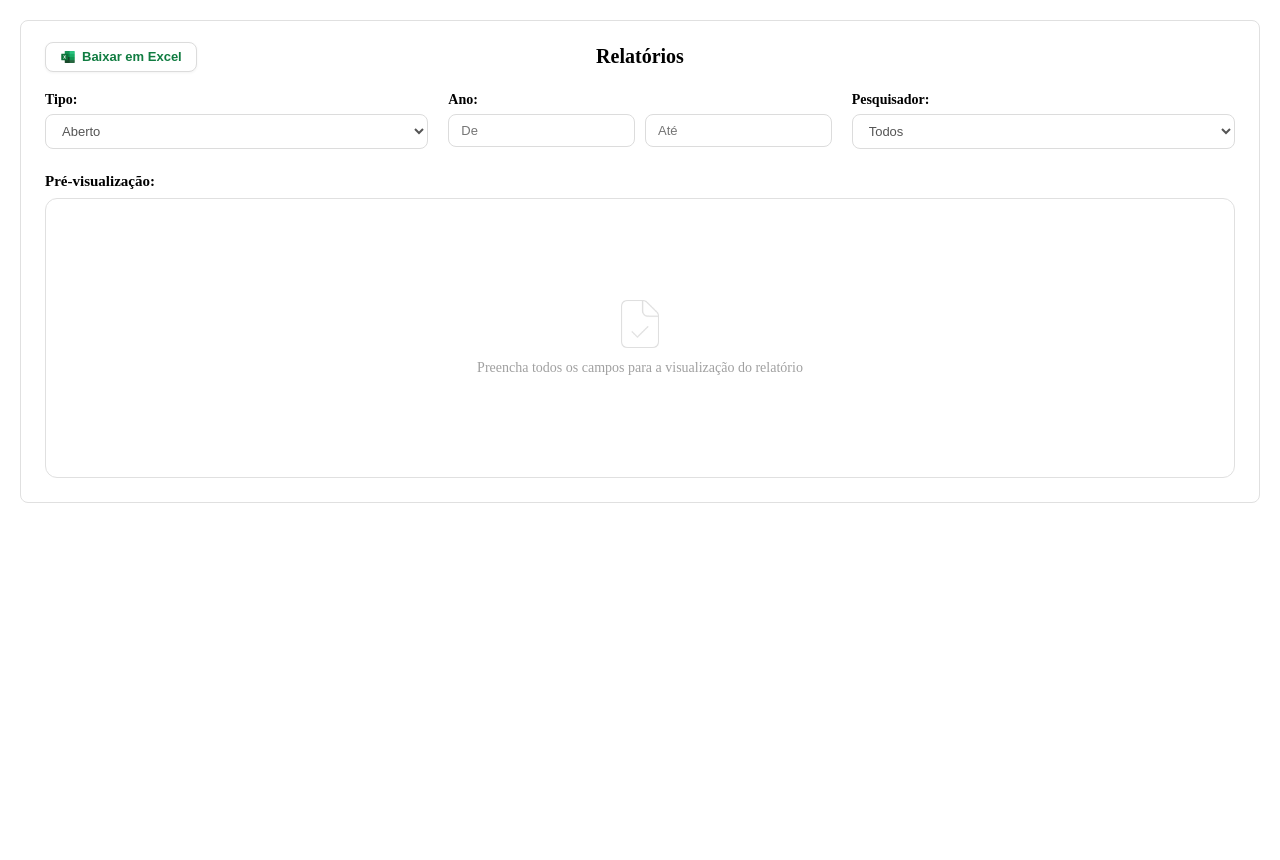
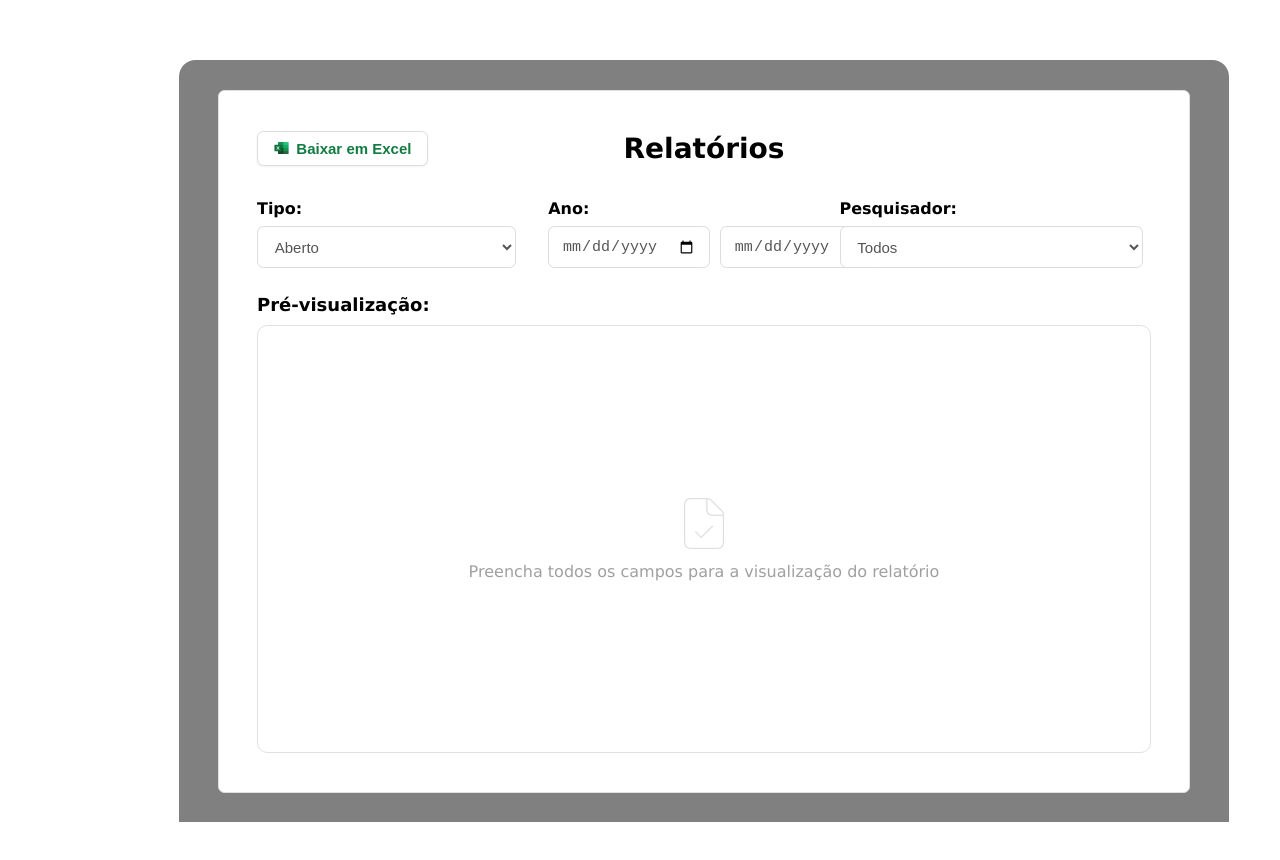
Before and after one commit to turma61senacc-netizen/Embrapa-61, a plain HTML site: page view/pages/comite/tela_inicial.html in a window 1280 px wide. Before the commit the page ends 800 px from the top, so only its background shows below. Drawn offline with Linux system fonts and the light colour scheme.

Commit message:
Terminei a tela inicial do comite, arrumando o css com vh e vw so estou esperando o menu

```diff
--- a/public/css/tela_inicial.css
+++ b/public/css/tela_inicial.css
@@ -1,131 +1,213 @@
-.comite-main--painel-principal {
+.comite-painelPrincipal--container--principal {
+    position: relative;
+    margin-left: 14vw;
+    margin-top: 7.5vh;
+    width: 82vw;
+    min-height: 92.6vh;
+    padding: 3.7vh 3vw;
+    background-color: grey;
+    border-top-left-radius: 1.3vw;
+    border-top-right-radius: 1.3vw;
+    box-sizing: border-box;
+    font-family: Verdana, Geneva, Tahoma, sans-serif;
+}
+
+.comite-painelPrincipal--painel--principal {
     width: 100%;
-  padding: 20px;
+    padding: 0;
     box-sizing: border-box;
     color: #333;
+    margin: 0;
 }
 
-.comite-main--container {
+.comite-painelPrincipal--container--geral {
     border: 1px solid #e0e0e0;
-  border-radius: 8px;
-  padding: 24px;
+    border-radius: 0.5vw;
+    padding: 4.8vh 3vw;
     background-color: #ffffff;
+    box-sizing: border-box;
+    min-height: 85vh;
 }
 
-.comite-main--header {
+.comite-painelPrincipal--header--topo {
     position: relative;
     display: flex;
     align-items: center;
     justify-content: center;
-  margin-bottom: 24px;
+    margin-bottom: 4vh;
+    min-height: 4.8vh;
 }
 
-.comite-main--botao-excel {
+.comite-painelPrincipal--botao--gerarRelatorio {
     position: absolute;
     left: 0;
     display: flex;
     align-items: center;
-  gap: 6px;
+    gap: 0.5vw;
     background-color: #ffffff;
     border: 1px solid #dcdcdc;
-  border-radius: 8px;
-  padding: 6px 14px;
-  font-size: 13px;
+    border-radius: 0.5vw;
+    padding: 1vh 1.2vw;
+    font-size: 15px;
     font-weight: bold;
     color: #107c41;
     cursor: pointer;
-  box-shadow: 0 1px 3px rgba(0,0,0,0.05);
+    box-shadow: 0 1px 3px rgba(0, 0, 0, 0.05);
 }
 
-.comite-main--botao-excel:hover {
+.comite-painelPrincipal--botao--gerarRelatorio:hover {
     background-color: #f8f8f8;
 }
 
-.comite-main--icone-excel {
-  width: 16px;
-  height: 16px;
+.comite-painelPrincipal--icone--excel {
+    width: 1.3vw;
+    height: 2.1vh;
     object-fit: contain;
 }
 
-.comite-main--titulo {
-  font-size: 20px;
+.comite-painelPrincipal--titulo--principal {
+    font-size: 28px;
     font-weight: bold;
     margin: 0;
     color: #000;
 }
 
-.comite-main--filtros {
+.comite-painelPrincipal--secao--filtros {
     display: grid;
-  grid-template-columns: 1fr 1fr 1fr;
-  gap: 20px;
-  margin-bottom: 24px;
+    grid-template-columns: 29% 29% 34%;
+    gap: 2.5vw;
+    margin-bottom: 3.2vh;
+    width: 100%;
+    box-sizing: border-box;
 }
 
-.comite-main--grupo-campo {
+.comite-painelPrincipal--grupo--campo {
     display: flex;
     flex-direction: column;
-  gap: 6px;
+    gap: 1vh;
+    min-width: 0;
 }
 
-.comite-main--label {
-  font-size: 14px;
+.comite-painelPrincipal--label--tipo,
+.comite-painelPrincipal--label--ano,
+.comite-painelPrincipal--label--pesquisador {
+    font-size: 16px;
     font-weight: bold;
     color: #000;
 }
 
-.comite-main--select,
-.comite-main--input {
+.comite-painelPrincipal--select--tipo,
+.comite-painelPrincipal--select--pesquisador,
+.comite-painelPrincipal--input--ano {
     width: 100%;
-  padding: 8px 12px;
+    padding: 1.3vh 1vw;
     border: 1px solid #dcdcdc;
-  border-radius: 8px;
-  font-size: 13px;
+    border-radius: 0.5vw;
+    font-size: 15px;
     color: #555;
     outline: none;
     box-sizing: border-box;
     background-color: #fff;
+    min-height: 4.8vh;
 }
 
-.comite-main--inputs-ano {
-  display: flex;
-  gap: 10px;
+.comite-painelPrincipal--select--tipo:focus,
+.comite-painelPrincipal--select--pesquisador:focus,
+.comite-painelPrincipal--input--ano:focus {
+    border-color: #999;
 }
 
-.comite-main--preview-secao {
+.comite-painelPrincipal--inputs--ano {
+    display: flex;
+    gap: 0.8vw;
+    width: 100%;
+    min-width: 0;
+}
+
+.comite-painelPrincipal--secao--preview {
     display: flex;
     flex-direction: column;
-  gap: 8px;
+    gap: 1.3vh;
+    width: 100%;
 }
 
-.comite-main--subtitulo {
-  font-size: 15px;
+.comite-painelPrincipal--subtitulo--preview {
+    font-size: 18px;
     font-weight: bold;
     margin: 0;
     color: #000;
 }
 
-.comite-main--preview-card {
+.comite-painelPrincipal--card--preview {
     border: 1px solid #e0e0e0;
-  border-radius: 12px;
-  min-height: 280px;
+    border-radius: 0.8vw;
+    min-height: 53.5vh;
+    width: 100%;
     display: flex;
     flex-direction: column;
     align-items: center;
     justify-content: center;
     background-color: #ffffff;
-  padding: 20px;
+    padding: 2.7vh 1.65vw;
+    box-sizing: border-box;
 }
 
-.comite-main--icone-documento {
-  width: 48px;
-  height: 48px;
+.comite-painelPrincipal--icone--documento {
+    width: 4vw;
+    height: 6.4vh;
     object-fit: contain;
-  margin-bottom: 12px;
+    margin-bottom: 1.6vh;
     opacity: 0.5;
 }
 
-.comite-main--mensagem-vazia {
+.comite-painelPrincipal--mensagem--vazia {
     color: #a0a0a0;
-  font-size: 14px;
+    font-size: 16px;
     margin: 0;
+    text-align: center;
 }
+
+@media (max-width: 1000px) {
+    .comite-painelPrincipal--container--geral {
+        padding: 3vh 3vw;
+    }
+
+    .comite-painelPrincipal--secao--filtros {
+        grid-template-columns: 46% 46%;
+    }
+
+    .comite-painelPrincipal--secao--filtros .comite-painelPrincipal--grupo--campo:last-child {
+        grid-column: span 2;
+    }
+}
+
+@media (max-width: 600px) {
+    .comite-painelPrincipal--container--geral {
+        padding: 2vh 2vw;
+    }
+
+    .comite-painelPrincipal--header--topo {
+        flex-direction: column;
+        gap: 2vh;
+    }
+
+    .comite-painelPrincipal--botao--gerarRelatorio {
+        position: static;
+    }
+
+    .comite-painelPrincipal--secao--filtros {
+        grid-template-columns: 100%;
+    }
+
+    .comite-painelPrincipal--secao--filtros .comite-painelPrincipal--grupo--campo:last-child {
+        grid-column: auto;
+    }
+
+    .comite-painelPrincipal--titulo--principal {
+        font-size: 24px;
+    }
+
+    .comite-painelPrincipal--card--preview {
+        min-height: 30vh;
+    }
+}
--- a/view/pages/comite/tela_inicial.html
+++ b/view/pages/comite/tela_inicial.html
@@ -1,73 +1,74 @@
 <!DOCTYPE html>
-<html lang="en">
+<html lang="pt-br">
 <head>
     <meta charset="UTF-8">
-    <meta name="viewport" content="width=], initial-scale=1.0">
+    <meta name="viewport" content="width=device-width, initial-scale=1.0">
     <title>Painel Principal</title>
     <!-- <link rel="stylesheet" href="../../../public/css/main.css"> -->
     <link rel="stylesheet" href="../../../public/css/tela_inicial.css">
     <link rel="stylesheet" href="../../../public/css/style.css">
-
 </head>
 <body>
 
-<main class="comite-main--painel-principal">
-  <div class="comite-main--container">
+<main class="comite-painelPrincipal--container--principal">
+  <div class="comite-painelPrincipal--container--geral">
+    <div class="comite-painelPrincipal--painel--principal">
 
-    <header class="comite-main--header">
-      <button type="button" class="comite-main--botao-excel" id="comite-main--botao-excel">
+    <header class="comite-painelPrincipal--header--topo">
+      <button type="button" class="comite-painelPrincipal--botao--gerarRelatorio" id="comite-painelPrincipal--botao--gerarRelatorio">
         <img
           src="../../../public/imagens/icone_excel.png"
           alt="Ícone Excel"
-          class="comite-main--icone-excel"
+          class="comite-painelPrincipal--icone--excel"
         />
         <span>Baixar em Excel</span>
       </button>
 
-      <h1 class="comite-main--titulo">Relatórios</h1>
+      <h1 class="comite-painelPrincipal--titulo--principal">Relatórios</h1>
     </header>
 
-    <section class="comite-main--filtros">
+    <section class="comite-painelPrincipal--secao--filtros">
 
-      <div class="comite-main--grupo-campo">
-        <label for="comite-main--select-tipo" class="comite-main--label">Tipo:</label>
-        <select id="comite-main--select-tipo" class="comite-main--select">
+      <div class="comite-painelPrincipal--grupo--campo">
+        <label for="comite-painelPrincipal--select--tipo" class="comite-painelPrincipal--label--tipo">Tipo:</label>
+        <select id="comite-painelPrincipal--select--tipo" class="comite-painelPrincipal--select--tipo">
           <option value="aberto">Aberto</option>
           <option value="fechado">Fechado</option>
         </select>
       </div>
 
-      <div class="comite-main--grupo-campo comite-main--grupo-ano">
-        <label class="comite-main--label">Ano:</label>
-        <div class="comite-main--inputs-ano">
-          <input type="number" id="comite-main--input-ano-inicio" class="comite-main--input" placeholder="De">
-          <input type="number" id="comite-main--input-ano-fim" class="comite-main--input" placeholder="Até">
+      <div class="comite-painelPrincipal--grupo--campo comite-painelPrincipal--grupo--ano">
+        <label class="comite-painelPrincipal--label--ano">Ano:</label>
+        <div class="comite-painelPrincipal--inputs--ano">
+          <input type="date" id="comite-painelPrincipal--input--anoInicio" class="comite-painelPrincipal--input--ano" placeholder="De">
+          <input type="date" id="comite-painelPrincipal--input--anoFim" class="comite-painelPrincipal--input--ano" placeholder="Até">
         </div>
       </div>
 
-      <div class="comite-main--grupo-campo">
-        <label for="comite-main--select-pesquisador" class="comite-main--label">Pesquisador:</label>
-        <select id="comite-main--select-pesquisador" class="comite-main--select">
+      <div class="comite-painelPrincipal--grupo--campo">
+        <label for="comite-painelPrincipal--select--pesquisador" class="comite-painelPrincipal--label--pesquisador">Pesquisador:</label>
+        <select id="comite-painelPrincipal--select--pesquisador" class="comite-painelPrincipal--select--pesquisador">
           <option value="todos">Todos</option>
         </select>
       </div>
 
     </section>
 
-    <section class="comite-main--preview-secao">
-      <h2 class="comite-main--subtitulo">Pré-visualização:</h2>
+    <section class="comite-painelPrincipal--secao--preview">
+      <h2 class="comite-painelPrincipal--subtitulo--preview">Pré-visualização:</h2>
 
-      <div class="comite-main--preview-card">
+      <div class="comite-painelPrincipal--card--preview">
         <img
           src="../../../public/imagens/icone_preencher_campo.png"
           alt="Ícone Pré-visualização"
-          class="comite-main--icone-documento"
+          class="comite-painelPrincipal--icone--documento"
         />
-        <p class="comite-main--mensagem-vazia">Preencha todos os campos para a visualização do relatório</p>
+        <p class="comite-painelPrincipal--mensagem--vazia">Preencha todos os campos para a visualização do relatório</p>
       </div>
     </section>
 
   </div>
+  </div>
 </main>
 </body>
 </html>
```
Lines whose indentation alone changed are shown as unchanged.
